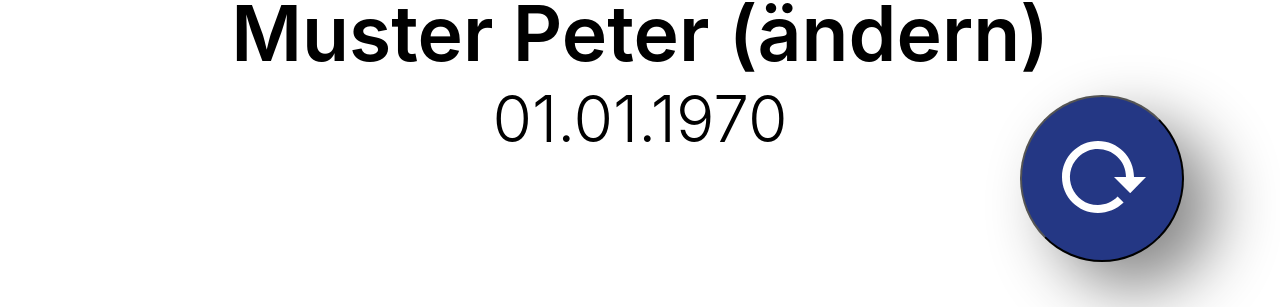
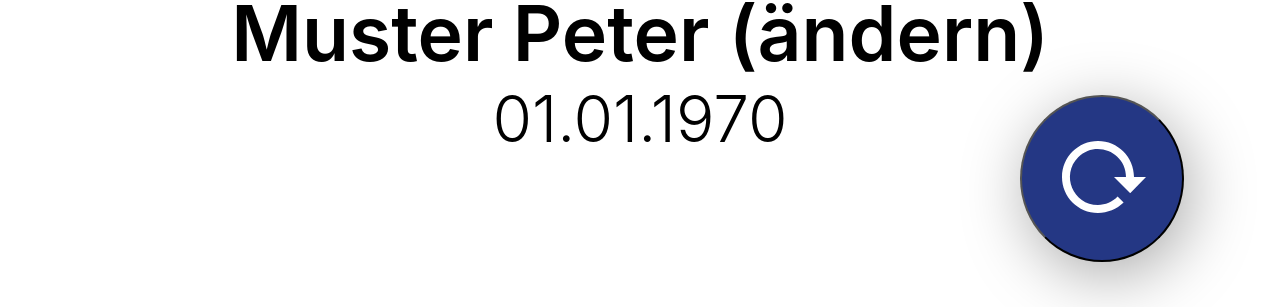
Before and after one commit to mwaeckerlin/swiss-covid-certificate, a React (Create React App) app: page / in a window 1280 px wide. Shown: the part 346-653 px from the top of the page. Built offline with nearby package versions, Linux system fonts and the light colour scheme.

Commit message:
fix button shadow

```diff
--- a/src/App.css
+++ b/src/App.css
@@ -7,7 +7,7 @@
     --valid-checkmark: #0fa38b;
     --button: #243784;
     --heading: #6b6b6b;
-    --shadow: .5rem 2em 1rem 0 #888;
+    --shadow: .1rem 1em 1rem 0 #AAA;
     --shadow-heading: 0 0 .2rem 0 #AAA;
     width: 100%;
     margin: 0;
```
Also changed, not shown: screenshot.png.
